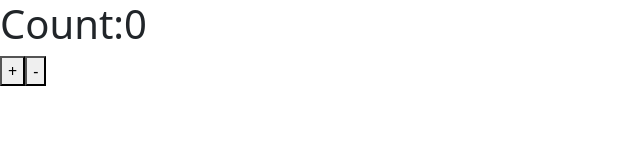
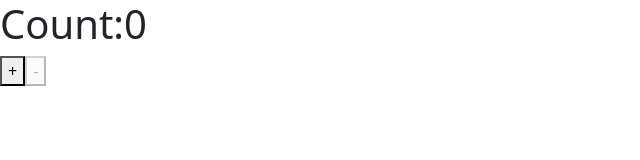
Before and after one commit to wdridoy11/my-beginner-level-react.js-project, a React (Create React App) app: page / in a window 1280 px wide. Shown: the top 160 px of the page, without its empty margins (0-640 px from the left). Built offline with nearby package versions, Linux system fonts and the light colour scheme.

Commit message:
disable button add

```diff
--- a/src/components/Router_State/app.js
+++ b/src/components/Router_State/app.js
@@ -24,8 +24,8 @@ export default class app extends Component {
       return (
          <div>
             <h1>Count:{count}</h1>
-            <button onClick={this.handleIncrement}>+</button>
-            <button onClick={this.handleDecrement}>-</button>
+            <button onClick={this.handleIncrement} disabled={count === 5 ? true : false} >+</button>
+            <button onClick={this.handleDecrement} disabled={count === 0 ? true : false} >-</button>
          </div>
       )
    }
```
